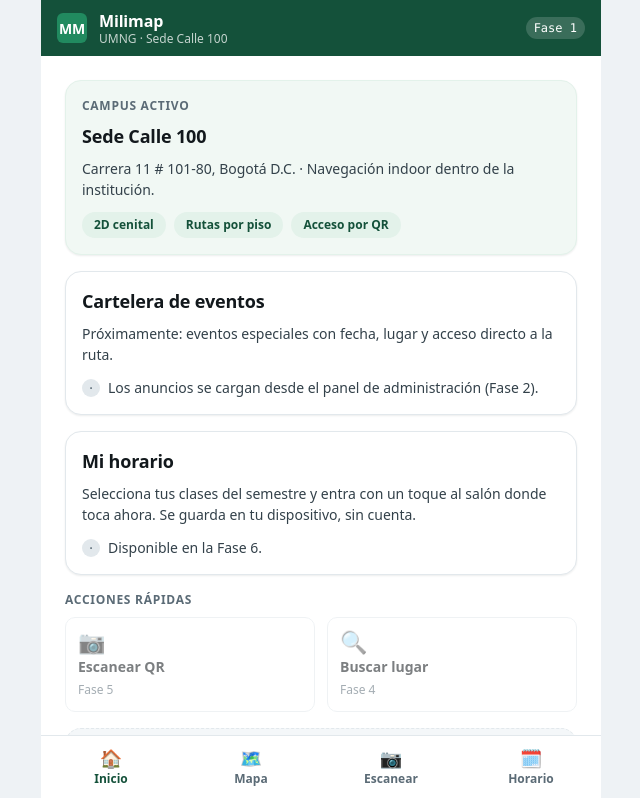
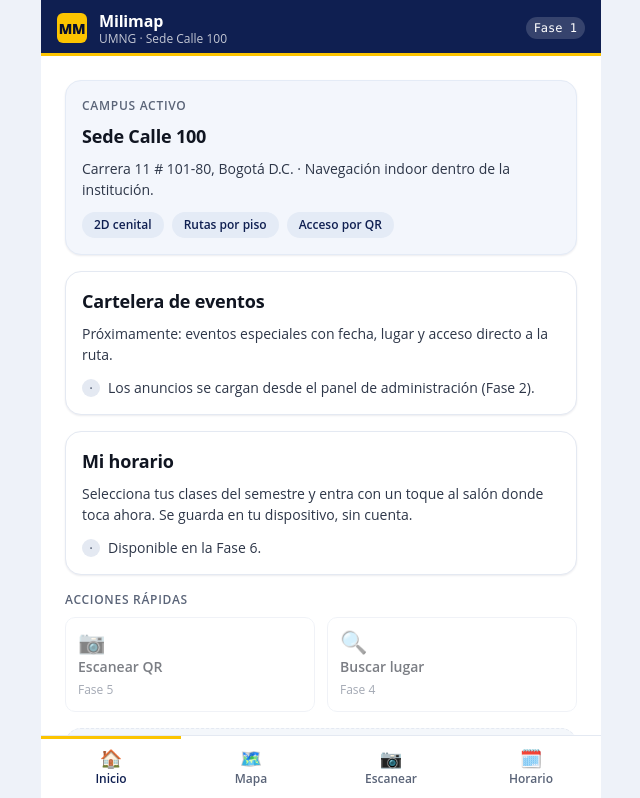
Before and after one commit to DavidCrispoca/Milimap, a React (Vite) app: page / in a window 1280 px wide. Shown: the top 798 px of the page, without its empty margins (319-959 px from the left). Built offline with nearby package versions, Linux system fonts and the light colour scheme.

Commit message:
style(ui): apply umng institutional palette to design tokens

```diff
--- a/src/index.css
+++ b/src/index.css
@@ -55,6 +55,7 @@ a {
 :focus-visible {
   outline: 2px solid var(--color-brand-600);
   outline-offset: 2px;
+  box-shadow: var(--shadow-focus);
 }
 
 /* ------------------------------------------------------------------ */
@@ -82,6 +83,8 @@ a {
   padding: 0 var(--space-4);
   background: var(--color-brand-700);
   color: #fff;
+  /* Institutional gold rule under the navy bar. */
+  box-shadow: inset 0 -3px 0 var(--color-accent-500);
   /* Respect the notch on iOS. */
   padding-top: env(safe-area-inset-top);
   height: calc(var(--header-height) + env(safe-area-inset-top));
@@ -93,9 +96,10 @@ a {
   width: 30px;
   height: 30px;
   border-radius: var(--radius-sm);
-  background: var(--color-brand-500);
+  background: var(--color-accent-500);
+  color: var(--color-brand-900);
   font-size: var(--text-sm);
-  font-weight: 700;
+  font-weight: 800;
   letter-spacing: -0.02em;
   flex: 0 0 auto;
 }
@@ -384,6 +388,8 @@ a {
 
 .bottom-nav__item[aria-current='page'] {
   color: var(--color-brand-700);
+  /* Gold indicator: the accent appears where it means something. */
+  box-shadow: inset 0 3px 0 var(--color-accent-500);
 }
 
 .bottom-nav__item:disabled {
--- a/src/styles/tokens.css
+++ b/src/styles/tokens.css
@@ -1,62 +1,84 @@
 /**
- * Design tokens for Milimap.
+ * Design tokens — Universidad Militar Nueva Granada.
  *
- * Single source of truth for colour, spacing, radius, typography and z-index.
- * Components must consume these variables, never hard-code hex values, so a
- * rebrand to UMNG institutional colours is a one-file change.
+ * PALETTE SOURCE: sampled from the official logo (LogoUMNGHorizontalLight.svg)
+ * and the institutional website. The identity is navy + gold, with the crimson
+ * of the coat of arms used sparingly.
  *
- * Mobile-first: every size is tuned for a 360px-wide viewport first.
+ * Reading the logo SVG gave: navy #07082D / #112358 / #0F1F51 and gold
+ * #FCC400 / #FBB03B, plus crimson #9C1006 / #BD0B0C from the escudo.
+ *
+ * CONTRAST RULE (non-negotiable): gold #FCC400 on white is ~1.9:1 and fails WCAG
+ * AA. Gold is therefore a FILL colour, never body text. Text on gold must be
+ * navy. Gold is for emphasis: active indicators, the primary button, focus
+ * rings, and small accents. Navy carries the structure.
  */
 
 :root {
-  /* --- Brand ------------------------------------------------------- */
-  --color-brand-900: #0d2b20;
-  --color-brand-700: #14513a;
-  --color-brand-600: #1a6b4a;
-  --color-brand-500: #218a5f;
-  --color-brand-100: #e3f2ea;
-  --color-brand-50: #f1f8f4;
+  /* --- Institutional navy ------------------------------------------ */
+  --color-brand-950: #050b22;
+  --color-brand-900: #070f2e;
+  --color-brand-800: #0b1740;
+  --color-brand-700: #0f1f51;
+  --color-brand-600: #112358;
+  --color-brand-500: #1a3a7a;
+  --color-brand-400: #2c549b;
+  --color-brand-300: #5c7fbf;
+  --color-brand-200: #a9bfdf;
+  --color-brand-100: #e4ebf6;
+  --color-brand-50: #f3f6fc;
 
-  --color-accent-600: #b8791a;
-  --color-accent-400: #d99b34;
-  --color-accent-100: #fbf0dc;
+  /* --- Institutional gold ------------------------------------------ */
+  --color-accent-700: #a67c00;
+  --color-accent-600: #c99a00;
+  --color-accent-500: #fcc400;
+  --color-accent-400: #fbb03b;
+  --color-accent-200: #ffe89a;
+  --color-accent-100: #fef3d0;
+  --color-accent-50: #fff9e8;
 
-  /* --- Neutrals ---------------------------------------------------- */
-  --color-ink-900: #12181c;
-  --color-ink-700: #33414a;
-  --color-ink-500: #5b6b76;
-  --color-ink-300: #9aa8b1;
-  --color-ink-100: #e2e8ec;
-  --color-ink-50: #f4f7f9;
+  /* --- Crimson (coat of arms) -------------------------------------- */
+  --color-crimson-700: #9c1006;
+  --color-crimson-600: #bd0b0c;
+  --color-crimson-100: #fbe4e2;
+
+  /* --- Neutrals (cool, to sit next to navy) ------------------------- */
+  --color-ink-900: #101521;
+  --color-ink-700: #2d3648;
+  --color-ink-500: #5a6478;
+  --color-ink-300: #98a2b3;
+  --color-ink-200: #cfd6e4;
+  --color-ink-100: #e4e9f2;
+  --color-ink-50: #f4f7fb;
   --color-surface: #ffffff;
-  --color-surface-sunken: #eef2f5;
+  --color-surface-sunken: #eef2f9;
 
   /* --- Semantic ---------------------------------------------------- */
-  --color-danger-600: #b3261e;
-  --color-danger-100: #fce8e6;
-  --color-warning-600: #9a6700;
+  --color-danger-600: #bd0b0c;
+  --color-danger-100: #fbe4e2;
+  --color-warning-600: #8a6100;
   --color-warning-100: #fff4d6;
-  --color-info-600: #0b5cad;
-  --color-info-100: #e3f0fb;
-  --color-success-600: #1e7a4b;
-  --color-success-100: #e2f6ea;
+  --color-info-600: #1a3a7a;
+  --color-info-100: #e4ebf6;
+  --color-success-600: #0e6b45;
+  --color-success-100: #e0f2e9;
 
   /* --- Map rendering ----------------------------------------------- */
-  --map-space-classroom: #cfe3f7;
-  --map-space-laboratory: #d6ece1;
-  --map-space-office: #efe5f7;
-  --map-space-bathroom: #e6eef2;
-  --map-space-common: #fdf1d8;
-  --map-space-auditorium: #f8dfe4;
-  --map-space-gym: #e0f0d9;
-  --map-space-kitchen: #fbe7d4;
-  --map-space-service: #e4e7ea;
-  --map-walkway: #f7f9fa;
-  --map-route: #1a6b4a;
-  --map-origin: #1e7a4b;
-  --map-destination: #b3261e;
+  --map-space-classroom: #dbe6f7;
+  --map-space-laboratory: #d8ece4;
+  --map-space-office: #e8e2f2;
+  --map-space-bathroom: #e5ecf2;
+  --map-space-common: #fdf1d4;
+  --map-space-auditorium: #f8e1e0;
+  --map-space-gym: #dff0da;
+  --map-space-kitchen: #fbe8d6;
+  --map-space-service: #e6e9ee;
+  --map-walkway: #f8fafd;
+  --map-route: #112358;
+  --map-origin: #0e6b45;
+  --map-destination: #bd0b0c;
 
-  /* --- Spacing (4px base) ------------------------------------------ */
+  /* --- Spacing (4px base, 8px rhythm for layout) -------------------- */
   --space-1: 4px;
   --space-2: 8px;
   --space-3: 12px;
@@ -66,6 +88,7 @@
   --space-8: 32px;
   --space-10: 40px;
   --space-12: 48px;
+  --space-16: 64px;
 
   /* --- Radius ------------------------------------------------------ */
   --radius-sm: 6px;
@@ -74,12 +97,15 @@
   --radius-full: 999px;
 
   /* --- Elevation --------------------------------------------------- */
-  --shadow-sm: 0 1px 2px rgba(18, 24, 28, 0.08);
-  --shadow-md: 0 4px 12px rgba(18, 24, 28, 0.1);
-  --shadow-lg: 0 12px 28px rgba(18, 24, 28, 0.16);
+  --shadow-sm: 0 1px 2px rgba(7, 15, 46, 0.08);
+  --shadow-md: 0 4px 12px rgba(7, 15, 46, 0.1);
+  --shadow-lg: 0 12px 28px rgba(7, 15, 46, 0.18);
+  --shadow-focus: 0 0 0 3px rgba(252, 196, 0, 0.45);
 
   /* --- Typography -------------------------------------------------- */
-  --font-sans: system-ui, -apple-system, 'Segoe UI', Roboto, 'Helvetica Neue', Arial, sans-serif;
+  --font-sans:
+    'Open Sans', system-ui, -apple-system, 'Segoe UI', Roboto, 'Helvetica Neue', Arial, sans-serif;
+  --font-display: 'Poppins', var(--font-sans);
   --font-mono: ui-monospace, SFMono-Regular, 'Cascadia Mono', Menlo, Consolas, monospace;
   --text-xs: 0.75rem;
   --text-sm: 0.875rem;
@@ -87,6 +113,7 @@
   --text-lg: 1.125rem;
   --text-xl: 1.375rem;
   --text-2xl: 1.75rem;
+  --text-3xl: 2.25rem;
   --leading-tight: 1.25;
   --leading-normal: 1.5;
 
@@ -94,6 +121,7 @@
   --app-max-width: 560px;
   --header-height: 56px;
   --bottom-nav-height: 64px;
+  --admin-sidebar-width: 248px;
 
   /* --- Z-index scale ----------------------------------------------- */
   --z-map: 0;
```
